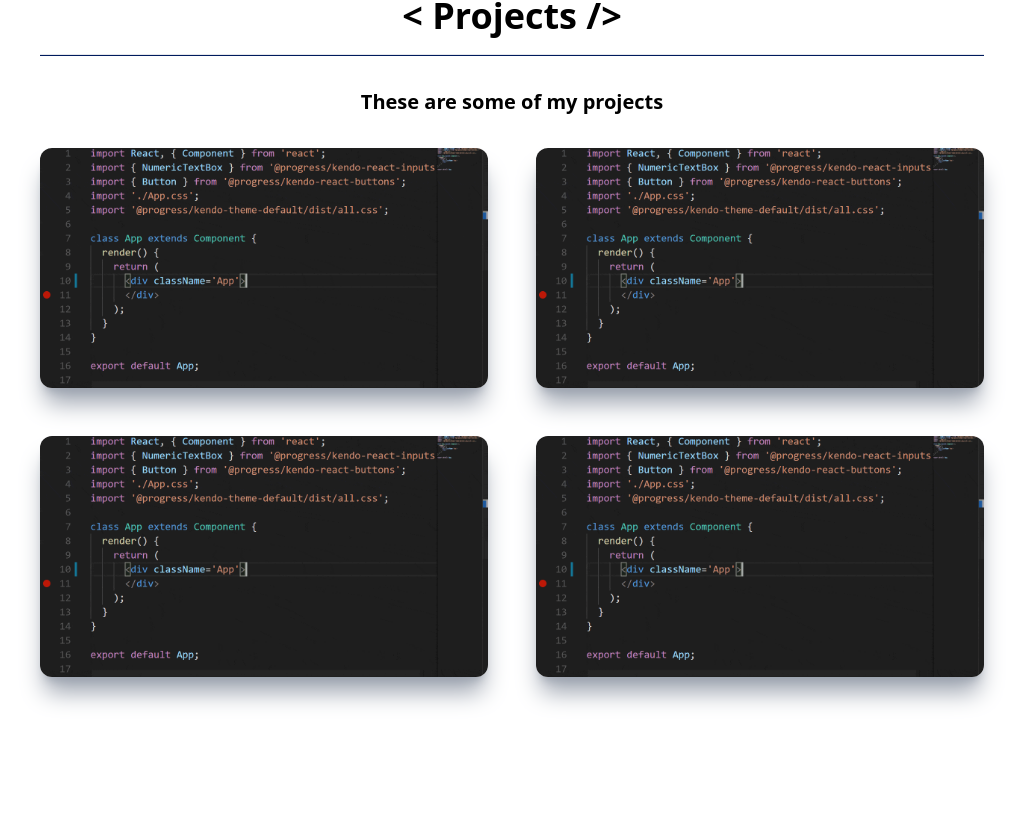
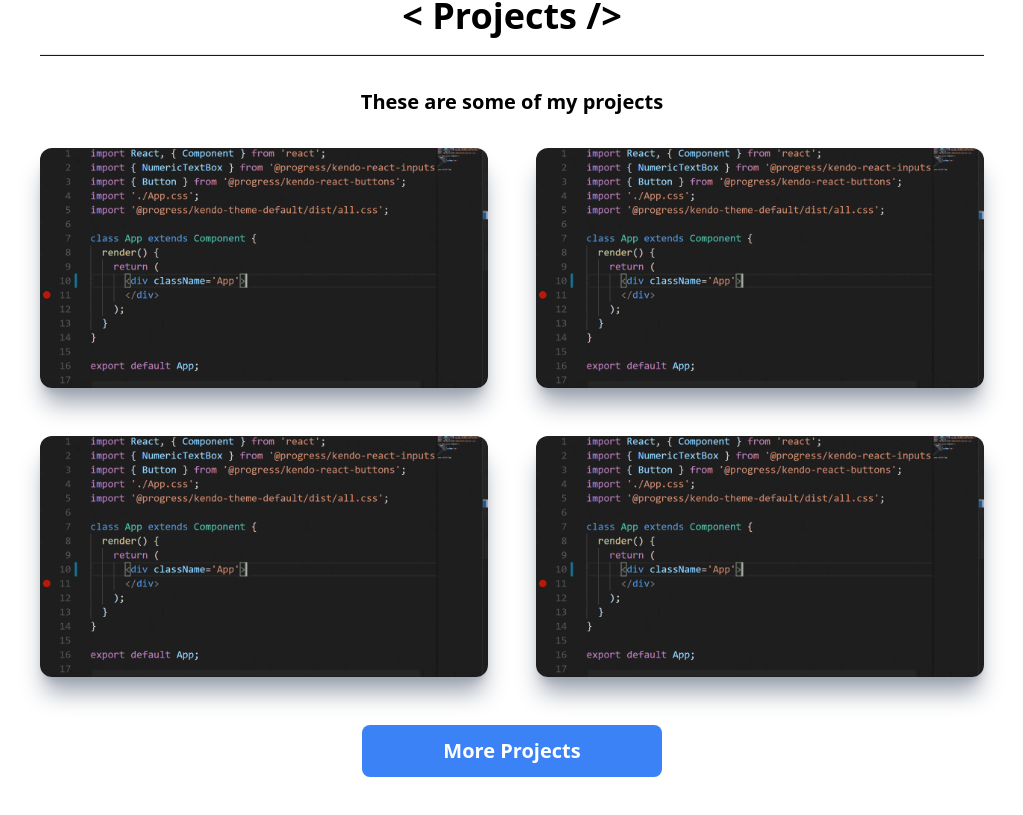
Before and after one commit to tonybalde/portfolio, a React (Vite) app: page / in a window 1280 px wide. Shown: the part 868-1683 px from the top of the page, without its empty margins (160-1183 px from the left). Before the commit the page ends 1609 px from the top, so only its background shows below. Built offline with nearby package versions, Linux system fonts and the light colour scheme.

Commit message:
Added More Projects btn

```diff
--- /dev/null
+++ b/src/components/Blog.jsx
@@ -0,0 +1,19 @@
+import React from 'react'
+
+const Blog = () => {
+  return (
+    <div id="blog" className='max-w-[1040px] m-auto md:pl-20 p-4 py-16'>
+        <h1 className="text-4xl font-bold text-center text-black pl-2 pr-2">
+        {'< Blog />'}
+        </h1>
+        <hr />
+        <p className="text-center text-xl py-8 font-bold">These are some of my articles</p>
+        <div className="grid sm:grid-cols-2 gap-12">
+            <h3>Article Title</h3>
+            <p>Nisi laboris minim duis reprehenderit est incididunt incididunt dolor ut. Eu officia in nostrud consectetur ullamco eu amet eu proident mollit qui eiusmod. Culpa laboris sint consectetur voluptate irure magna amet nostrud in irure Lorem nostrud. Cillum fugiat in irure anim laborum commodo cillum non non consectetur commodo ullamco. In in pariatur amet eiusmod consequat incididunt. Magna sit aliqua minim exercitation aliqua do labore amet anim tempor dolor labore eiusmod. Irure cupidatat magna fugiat id in laboris labore dolor aliqua in dolore.</p>
+        </div>
+    </div>
+  )
+}
+
+export default Blog
--- a/src/components/Projects.jsx
+++ b/src/components/Projects.jsx
@@ -16,7 +16,9 @@ const Projects = () => {
             <ProjectItem img={defaultImg} title="App Three"/>
             <ProjectItem img={defaultImg} title="App Four"/>
         </div>
-
+        <a href="/moreprojects">
+          <p className="flex justify-center m-auto mt-12 gap-2 custom-width text-center p-3 rounded-lg bg-blue-500 text-white text-xl font-bold cursor-pointer hover:text-black ease-in duration-300">More Projects</p>
+        </a>
     </div>
   )
 }
--- a/src/index.css
+++ b/src/index.css
@@ -17,3 +17,7 @@ hr{
     height: 2px;
     margin-top: 18px;
 }
+
+.custom-width{
+    width: 300px;
+}
```
